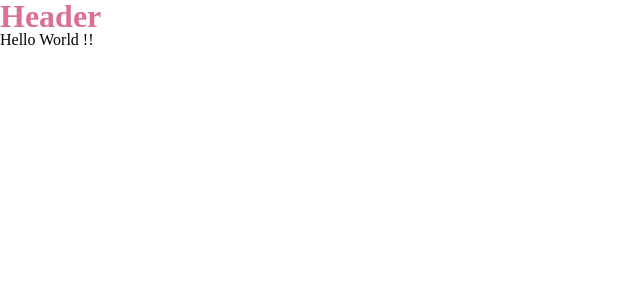
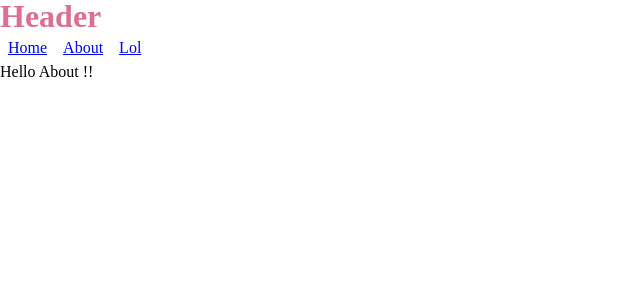
Before and after one commit to ipatate/BootstrapWebAppReact, a React app: page /about in a window 1280 px wide. Shown: the top 300 px of the page, without its empty margins (0-640 px from the left). Built offline with nearby package versions, Linux system fonts and the light colour scheme; the HTML template or start-up script is replaced by a standard one.

Commit message:
Add react router v4 and 3 routes

```diff
--- a/build-utils/webpack.dev.js
+++ b/build-utils/webpack.dev.js
@@ -1,14 +1,16 @@
 module.exports = {
-    devtool: "eval-source-map",
-    module: {
-        rules: [
-            {
-                test: /\.css/,
-                use:[
-                    "style-loader",
-                    "css-loader"
-                ]
-            }
-        ]
-    }
-}
+  devtool: 'eval-source-map',
+  devServer: {
+    historyApiFallback: true,
+    contentBase: './',
+    hot: true,
+  },
+  module: {
+    rules: [
+      {
+        test: /\.css/,
+        use: ['style-loader', 'css-loader'],
+      },
+    ],
+  },
+};
--- a/package.json
+++ b/package.json
@@ -37,6 +37,8 @@
     "prop-types": "^15.5.10",
     "react": "^15.6.1",
     "react-dom": "^15.6.1",
+    "react-router": "^4.1.2",
+    "react-router-dom": "^4.1.2",
     "styled-components": "^2.1.2"
   },
   "devDependencies": {
--- a/src/App.js
+++ b/src/App.js
@@ -1,13 +1,24 @@
 import React from 'react';
+import { BrowserRouter, Route } from 'react-router-dom';
+import { Switch } from 'react-router';
 import { ThemeProvider } from 'styled-components';
+import Home from './components/Home';
+import About from './components/About';
+import NoMatch from './components/NoMatch';
 import reset from './styles/reset'; // eslint-disable-line
 import theme from './styles/theme';
 import Header from './components/Header';
 
 export default () =>
-  <ThemeProvider theme={theme}>
-    <div>
-      <Header />
-      <div>Hello World !!</div>
-    </div>
-  </ThemeProvider>;
+  <BrowserRouter>
+    <ThemeProvider theme={theme}>
+      <div>
+        <Header />
+        <Switch>
+          <Route exact path="/" component={Home} />
+          <Route path="/about" component={About} />
+          <Route component={NoMatch} />
+        </Switch>
+      </div>
+    </ThemeProvider>
+  </BrowserRouter>;
--- /dev/null
+++ b/src/components/About.js
@@ -0,0 +1,8 @@
+import React from 'react';
+
+const Home = () =>
+  <div>
+    <div>Hello About !!</div>
+  </div>;
+
+export default Home;
--- a/src/components/Header.js
+++ b/src/components/Header.js
@@ -1,4 +1,5 @@
 // @flow
+import { Link } from 'react-router-dom';
 import React from 'react';
 import styled from 'styled-components';
 
@@ -7,9 +8,27 @@ const H1 = styled.h1`
   color: ${props => props.theme.fg};
 `;
 
+const Nav = styled.ul`
+  display: flex;
+  list-style: none;
+`;
+
+const NavElem = styled.li`padding: .5rem;`;
+
 const Header = () =>
   <div>
     <H1>Header</H1>
+    <Nav>
+      <NavElem>
+        <Link to="/">Home</Link>
+      </NavElem>
+      <NavElem>
+        <Link to="/about">About</Link>
+      </NavElem>
+      <NavElem>
+        <Link to="/abodsddsdut">Lol</Link>
+      </NavElem>
+    </Nav>
   </div>;
 
 export default Header;
--- /dev/null
+++ b/src/components/Home.js
@@ -0,0 +1,8 @@
+import React from 'react';
+
+const Home = () =>
+  <div>
+    <div>Hello World !!</div>
+  </div>;
+
+export default Home;
--- /dev/null
+++ b/src/components/NoMatch.js
@@ -0,0 +1,8 @@
+import React from 'react';
+
+const Home = () =>
+  <div>
+    <div>Error not found</div>
+  </div>;
+
+export default Home;
```
